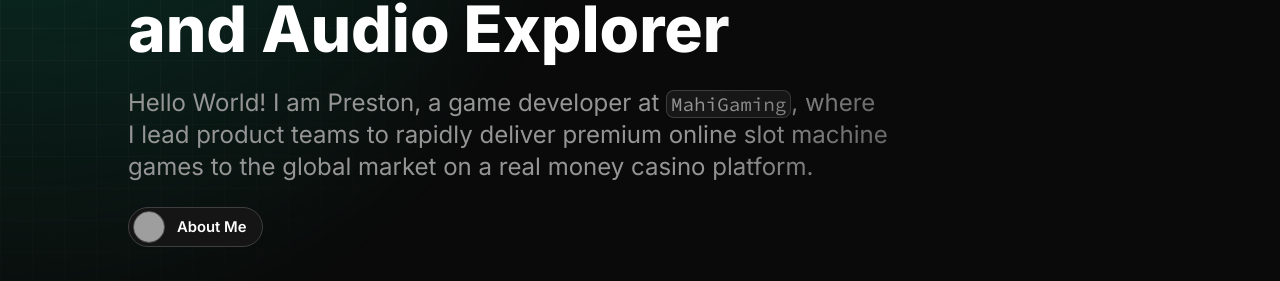
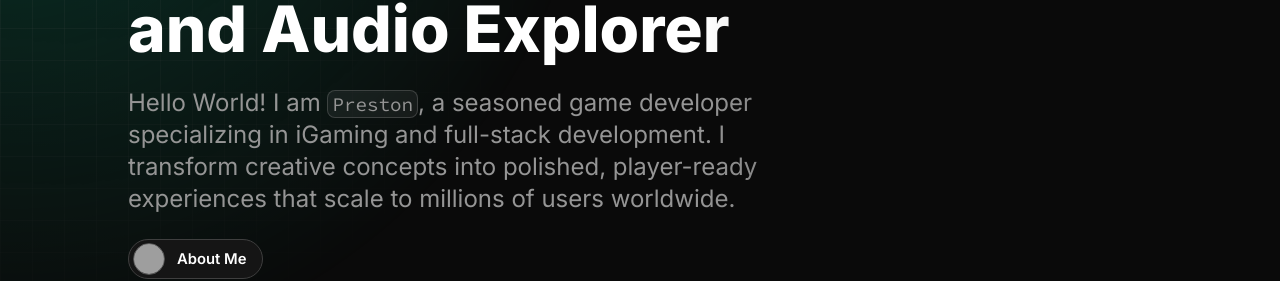
Before and after one commit to Festivus-Cortex/norstep4700.com, a Next.js app: page / in a window 1280 px wide. Shown: the part 227-508 px from the top of the page. Built offline with nearby package versions, Linux system fonts and the light colour scheme; grey boxes are pictures that could not be loaded.

Commit message:
feat: update resume and introduction blurb

```diff
--- a/src/app/resources/content.js
+++ b/src/app/resources/content.js
@@ -46,10 +46,10 @@ const home = {
   headline: <>Game Developer and Audio Explorer</>,
   subline: (
     <>
-      Hello World! I am {person.firstName}, a game developer at{" "}
-      <InlineCode>MahiGaming</InlineCode>, where I lead product teams to rapidly
-      deliver premium online slot machine games to the global market on a real
-      money casino platform.
+      Hello World! I am <InlineCode>{person.firstName}</InlineCode>, a seasoned
+      game developer specializing in iGaming and full-stack development. I
+      transform creative concepts into polished, player-ready experiences that
+      scale to millions of users worldwide.
     </>
   ),
 };
```
Also changed, not shown: 1 other file (tests, documents, lock files or other folders).
